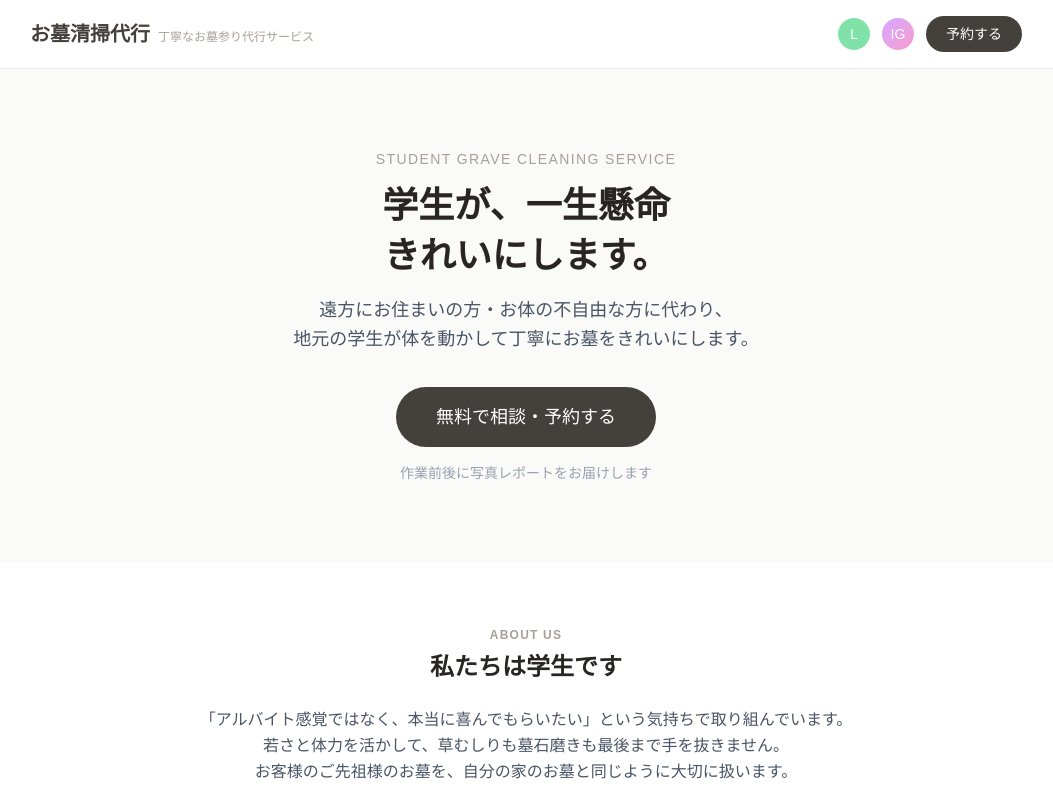
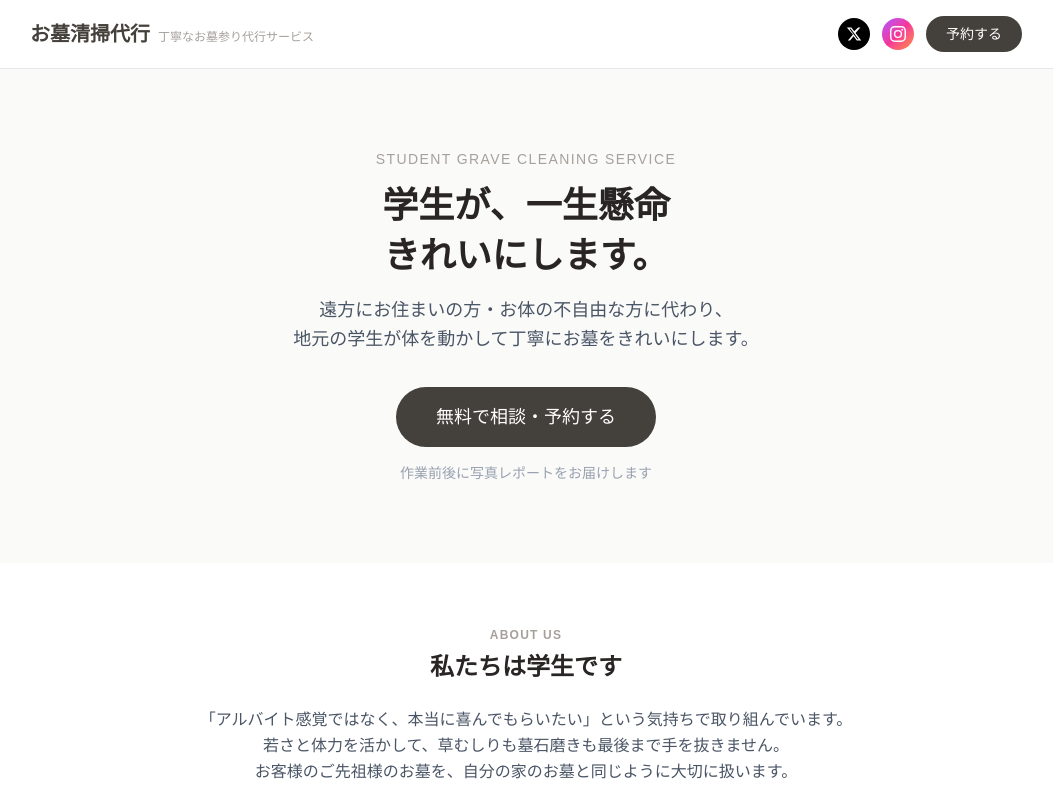
Before and after one commit to kkishi0724-os/grave-cleaning, a Next.js app: page / in a window 1280 px wide. Shown: the top 800 px of the page, without its empty margins (114-1167 px from the left). Built offline with nearby package versions, Linux system fonts and the light colour scheme.

Commit message:
feat: XとInstagramのアイコン・リンクを追加

```diff
--- a/app/page.tsx
+++ b/app/page.tsx
@@ -94,19 +94,30 @@
             <span className="ml-2 text-xs text-stone-400 hidden sm:inline">丁寧なお墓参り代行サービス</span>
           </div>
           <div className="flex items-center gap-3">
-            {/* SNSアイコン（準備中） */}
-            <button
-              title="LINE公式（準備中）"
-              className="w-8 h-8 rounded-full bg-[#06C755] text-white flex items-center justify-center text-sm opacity-50 cursor-not-allowed"
+            {/* X (Twitter) */}
+            <a
+              href="https://x.com/kansaiohaka2026"
+              target="_blank"
+              rel="noopener noreferrer"
+              title="X (Twitter)"
+              className="w-8 h-8 rounded-full bg-black text-white flex items-center justify-center hover:opacity-80 transition-opacity"
             >
-              L
-            </button>
-            <button
-              title="Instagram（準備中）"
-              className="w-8 h-8 rounded-full bg-gradient-to-br from-purple-500 to-pink-500 text-white flex items-center justify-center text-sm opacity-50 cursor-not-allowed"
+              <svg viewBox="0 0 24 24" fill="currentColor" className="w-4 h-4">
+                <path d="M18.244 2.25h3.308l-7.227 8.26 8.502 11.24H16.17l-4.714-6.231-5.401 6.231H2.748l7.73-8.835L1.254 2.25H8.08l4.253 5.622 5.91-5.622zm-1.161 17.52h1.833L7.084 4.126H5.117z" />
+              </svg>
+            </a>
+            {/* Instagram */}
+            <a
+              href="https://www.instagram.com/kansaiohakasupport2026"
+              target="_blank"
+              rel="noopener noreferrer"
+              title="Instagram"
+              className="w-8 h-8 rounded-full bg-gradient-to-br from-purple-500 via-pink-500 to-orange-400 text-white flex items-center justify-center hover:opacity-80 transition-opacity"
             >
-              IG
-            </button>
+              <svg viewBox="0 0 24 24" fill="currentColor" className="w-4 h-4">
+                <path d="M12 2.163c3.204 0 3.584.012 4.85.07 3.252.148 4.771 1.691 4.919 4.919.058 1.265.069 1.645.069 4.849 0 3.205-.012 3.584-.069 4.849-.149 3.225-1.664 4.771-4.919 4.919-1.266.058-1.644.07-4.85.07-3.204 0-3.584-.012-4.849-.07-3.26-.149-4.771-1.699-4.919-4.92-.058-1.265-.07-1.644-.07-4.849 0-3.204.013-3.583.07-4.849.149-3.227 1.664-4.771 4.919-4.919 1.266-.057 1.645-.069 4.849-.069zM12 0C8.741 0 8.333.014 7.053.072 2.695.272.273 2.69.073 7.052.014 8.333 0 8.741 0 12c0 3.259.014 3.668.072 4.948.2 4.358 2.618 6.78 6.98 6.98C8.333 23.986 8.741 24 12 24c3.259 0 3.668-.014 4.948-.072 4.354-.2 6.782-2.618 6.979-6.98.059-1.28.073-1.689.073-4.948 0-3.259-.014-3.667-.072-4.947-.196-4.354-2.617-6.78-6.979-6.98C15.668.014 15.259 0 12 0zm0 5.838a6.162 6.162 0 100 12.324 6.162 6.162 0 000-12.324zM12 16a4 4 0 110-8 4 4 0 010 8zm6.406-11.845a1.44 1.44 0 100 2.881 1.44 1.44 0 000-2.881z" />
+              </svg>
+            </a>
             <Link
               href="/booking"
               className="bg-stone-700 text-white text-sm px-5 py-2 rounded-full hover:bg-stone-800 transition-colors"
@@ -385,8 +396,20 @@
       {/* Footer */}
       <footer className="bg-stone-900 text-stone-400 text-sm py-8 px-4 text-center">
         <div className="flex justify-center gap-4 mb-4">
-          <button title="LINE公式（準備中）" className="opacity-40 cursor-not-allowed text-xs">LINE</button>
-          <button title="Instagram（準備中）" className="opacity-40 cursor-not-allowed text-xs">Instagram</button>
+          <a href="https://x.com/kansaiohaka2026" target="_blank" rel="noopener noreferrer"
+            className="hover:text-white transition-colors flex items-center gap-1">
+            <svg viewBox="0 0 24 24" fill="currentColor" className="w-4 h-4">
+              <path d="M18.244 2.25h3.308l-7.227 8.26 8.502 11.24H16.17l-4.714-6.231-5.401 6.231H2.748l7.73-8.835L1.254 2.25H8.08l4.253 5.622 5.91-5.622zm-1.161 17.52h1.833L7.084 4.126H5.117z" />
+            </svg>
+            X (Twitter)
+          </a>
+          <a href="https://www.instagram.com/kansaiohakasupport2026" target="_blank" rel="noopener noreferrer"
+            className="hover:text-white transition-colors flex items-center gap-1">
+            <svg viewBox="0 0 24 24" fill="currentColor" className="w-4 h-4">
+              <path d="M12 2.163c3.204 0 3.584.012 4.85.07 3.252.148 4.771 1.691 4.919 4.919.058 1.265.069 1.645.069 4.849 0 3.205-.012 3.584-.069 4.849-.149 3.225-1.664 4.771-4.919 4.919-1.266.058-1.644.07-4.85.07-3.204 0-3.584-.012-4.849-.07-3.26-.149-4.771-1.699-4.919-4.92-.058-1.265-.07-1.644-.07-4.849 0-3.204.013-3.583.07-4.849.149-3.227 1.664-4.771 4.919-4.919 1.266-.057 1.645-.069 4.849-.069zM12 0C8.741 0 8.333.014 7.053.072 2.695.272.273 2.69.073 7.052.014 8.333 0 8.741 0 12c0 3.259.014 3.668.072 4.948.2 4.358 2.618 6.78 6.98 6.98C8.333 23.986 8.741 24 12 24c3.259 0 3.668-.014 4.948-.072 4.354-.2 6.782-2.618 6.979-6.98.059-1.28.073-1.689.073-4.948 0-3.259-.014-3.667-.072-4.947-.196-4.354-2.617-6.78-6.979-6.98C15.668.014 15.259 0 12 0zm0 5.838a6.162 6.162 0 100 12.324 6.162 6.162 0 000-12.324zM12 16a4 4 0 110-8 4 4 0 010 8zm6.406-11.845a1.44 1.44 0 100 2.881 1.44 1.44 0 000-2.881z" />
+            </svg>
+            Instagram
+          </a>
         </div>
         <p>© 2026 お墓清掃代行サービス. All rights reserved.</p>
       </footer>
```
